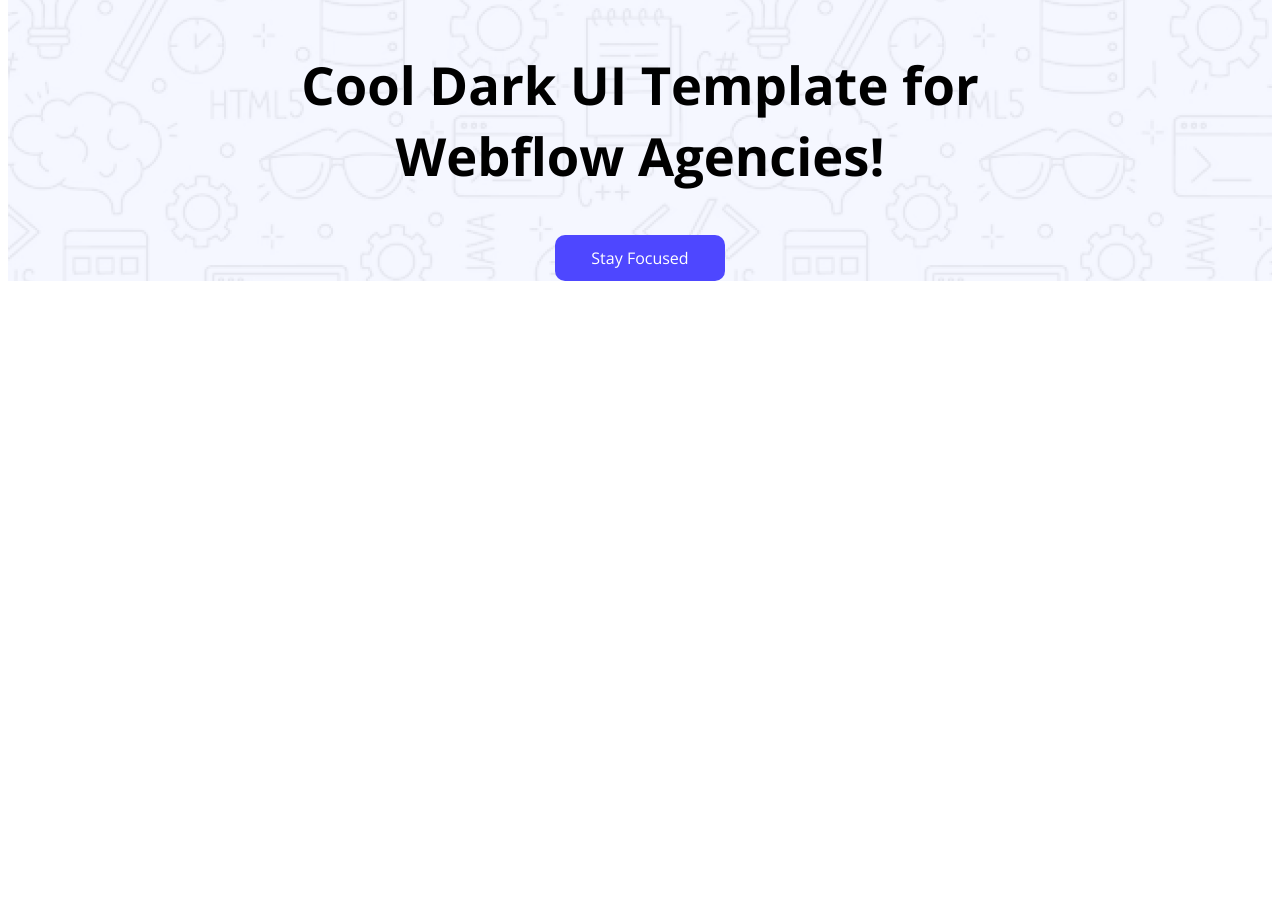
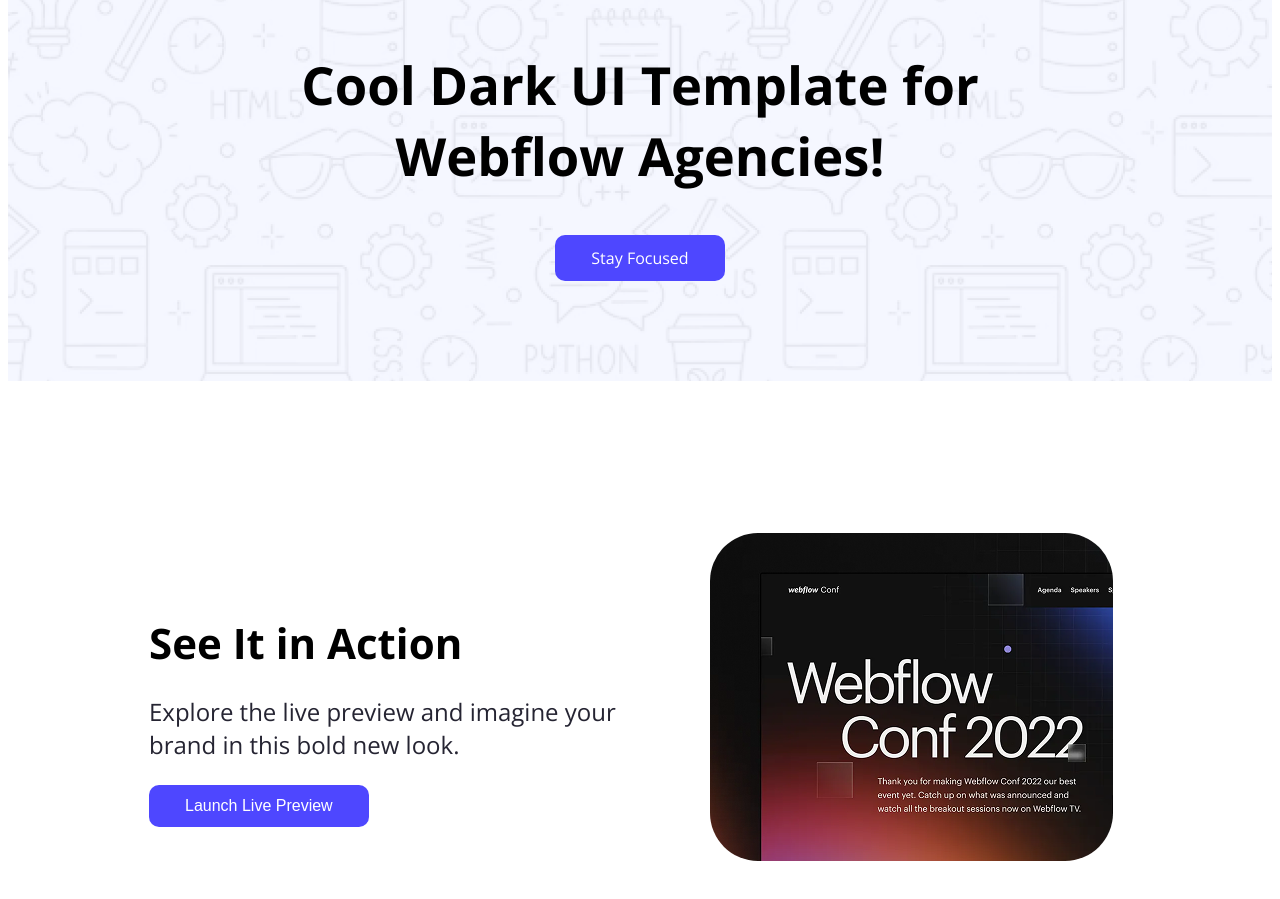
Before and after one commit to dev-rasel-parvez/Rasel-Parvez-B12-Assignment-01, a plain HTML site: page index.html in a window 1280 px wide. Shown: the part 213-1112 px from the top of the page. Before the commit the page ends 800 px from the top, so only its background shows below. Drawn offline with nearby package versions, Linux system fonts and the light colour scheme.

Commit message:
Action section done

```diff
--- a/index.html
+++ b/index.html
@@ -36,6 +36,38 @@
 
     </header>
     <main>
+        <section class="open-sans-Raleway">
+            <div class="action-section">
+                <div class="action-left">
+                    <h3>See It in Action</h3>
+                    <p>Explore the live preview and imagine your <br> brand in this bold new look.</p>
+                    <a href="#"><button class="primary-button">Launch Live Preview</button></a>
+                </div>
+                <div class="action-right">
+                    <img src="Assets/wc-mini.png" alt="">
+                </div>
+            </div>
+        </section>
+        <section>
+            <div class="productive-users-section">
+
+            </div>
+        </section>
+        <section>
+            <div class="user-say-section">
+
+            </div>
+        </section>
+        <section>
+            <div class="ready-to-section">
+
+            </div>
+        </section>
+        <section>
+            <div class="get-in-touch-section">
+
+            </div>
+        </section>
 
     </main>
     <footer>
--- a/styles/style.css
+++ b/styles/style.css
@@ -57,8 +57,29 @@ nav{
 .hero-section {
     text-align: center;
     margin: 152px 267.5px;
+    padding-bottom: 100px;
 }
 .hero-tittle{
     font-size: 35px;
     font-weight: bold;
 }
+/* action-section design */
+.action-section{
+    display: flex;
+    justify-content: space-between;
+    margin: 80px 159px 80px 141px;
+    align-items: center;
+}
+.action-left h3{
+    font-size: 42px;
+    font-weight: bold;
+    margin-bottom: 10px;
+}
+.action-left p{
+    font-size: 24px;
+    font-weight: 400;
+    color:#252432
+}
+.action-right img{
+    border-radius: 48px;
+}
```
